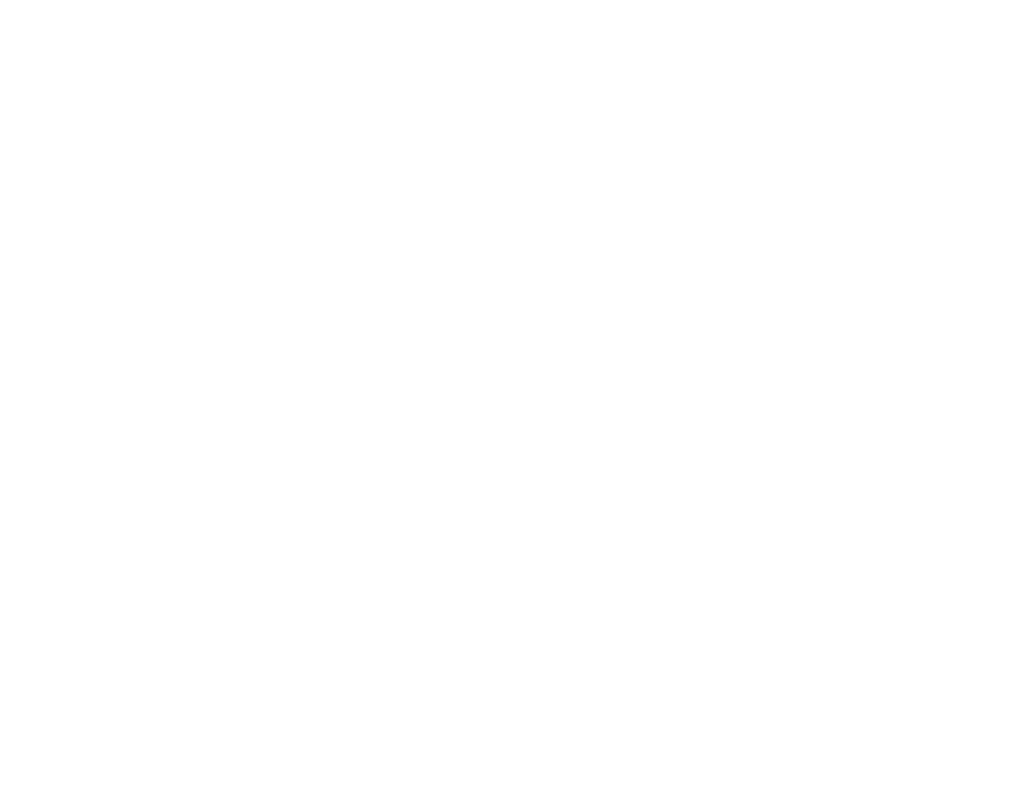
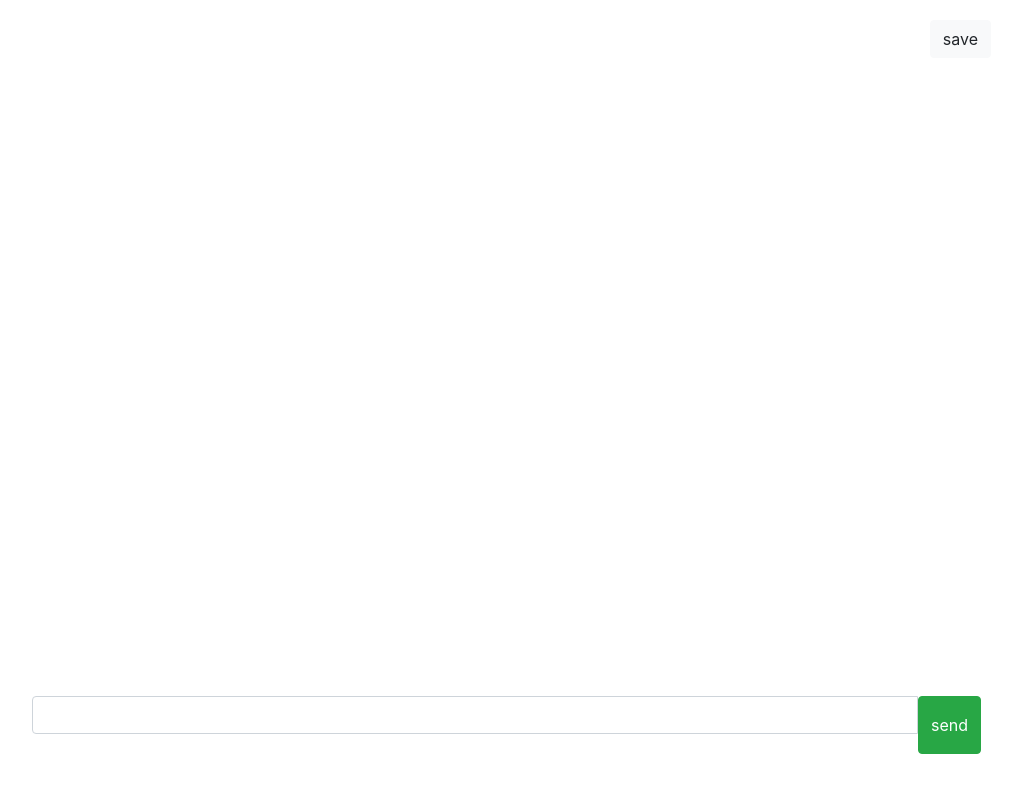
Before and after one commit to DanielleUlitski/StoryMaker, a website: page client/newStory/index.html in a window 1280 px wide. Shown: the whole page, without its empty margins (184-1196 px from the left). Drawn offline with nearby package versions, Linux system fonts and the light colour scheme; files that its build step writes are made by us from their sources.

Commit message:
added basic html and css

```diff
--- a/client/main.scss
+++ b/client/main.scss
@@ -0,0 +1,58 @@
+// main screen
+
+.container {
+    display: grid;
+    height: 100vh;
+    width: 100%;
+    grid-template-columns: 1fr 10fr;
+    grid-template-rows: 1fr 10fr;
+    grid-template-areas:
+    "h h"
+    "n b";
+}
+
+.nav-bar {
+    grid-area: n;
+}
+
+.nav-bar p {
+    cursor: pointer;
+}
+
+.header {
+    grid-area: h;
+}
+
+.header button{
+    float: right;
+    margin: 20px;
+}
+
+.body {
+    grid-area: b;
+    padding: 30px;
+}
+
+// story screen
+
+.story-body {
+    display: grid;
+    grid-template-rows: 8fr 1fr;
+    grid-template-areas:
+    "s"
+    "i";
+}
+
+#story-screen {
+    grid-area: s;
+}
+
+#add-sentence-form {
+    grid-area: i;
+}
+
+* {
+    box-sizing: border-box;
+    -webkit-box-sizing: border-box;
+    -moz-box-sizing: border-box;
+}
--- a/client/newStory/index.html
+++ b/client/newStory/index.html
@@ -5,10 +5,23 @@
     <meta http-equiv="X-UA-Compatible" content="IE=edge">
     <title>Page Title</title>
     <meta name="viewport" content="width=device-width, initial-scale=1">
-    <link rel="stylesheet" type="text/css" media="screen" href="main.css" />
-    <script src="main.js"></script>
+    <link rel="stylesheet" href="..\..\node_modules\bootstrap\dist\css\bootstrap.css">
+    <link rel="stylesheet" type="text/css" media="screen" href="..\main.css" />
 </head>
 <body>
-
+    <div class="container">
+        <div class="nav-bar text-center"></div>
+        <div class="header">
+            <button type="button" class="btn btn-light" id="save-story">save</button>
+        </div>
+        <div class="body story-body">
+            <div id="story-screen"></div>
+            <div class="input-group mb-3" id="add-sentence-form">
+                <input type="text" class="form-control" id="sentence">
+                <button type="button" class="btn btn-success" id="send-sentence">send</button>
+            </div>
+        </div>
+    </div>
+    <script src="main.js"></script>
 </body>
 </html>
```
Also changed, not shown: client/index.html (+15 -2 lines), client/main.css (added), 1 other file.
